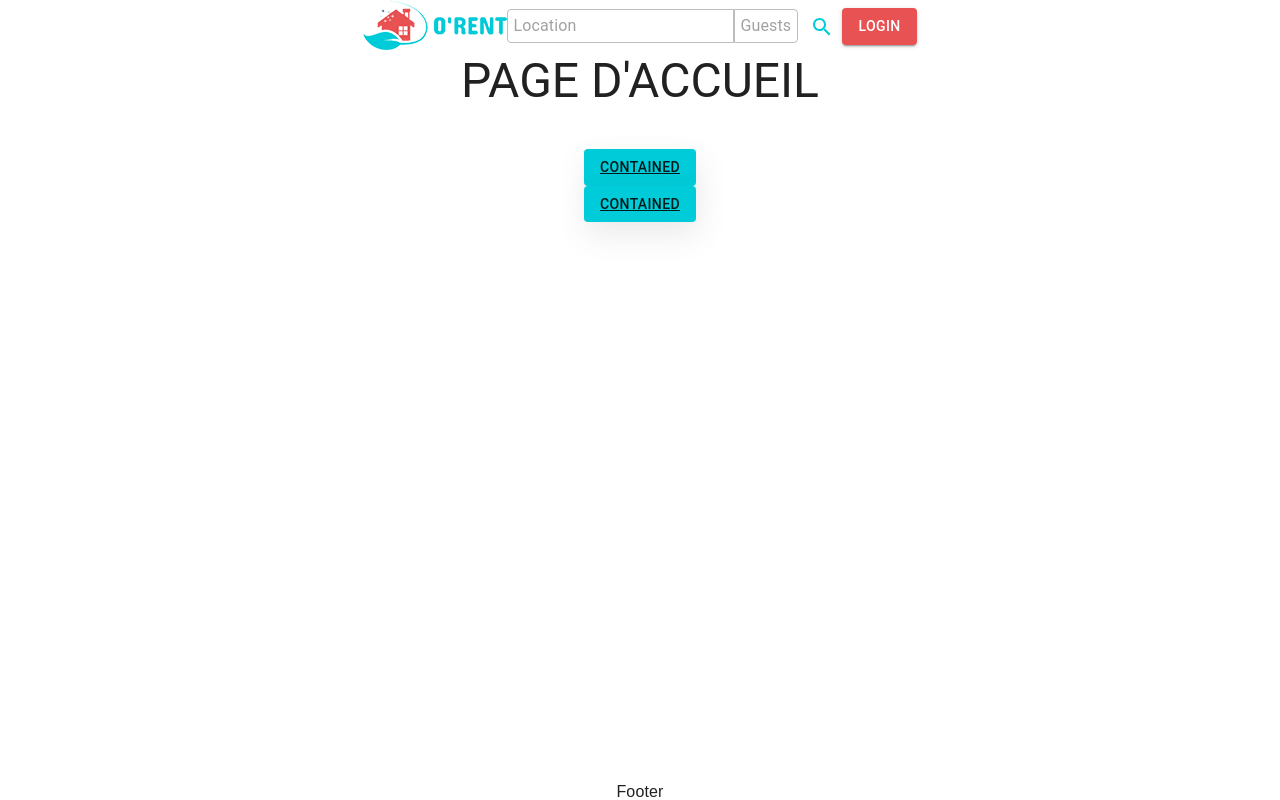
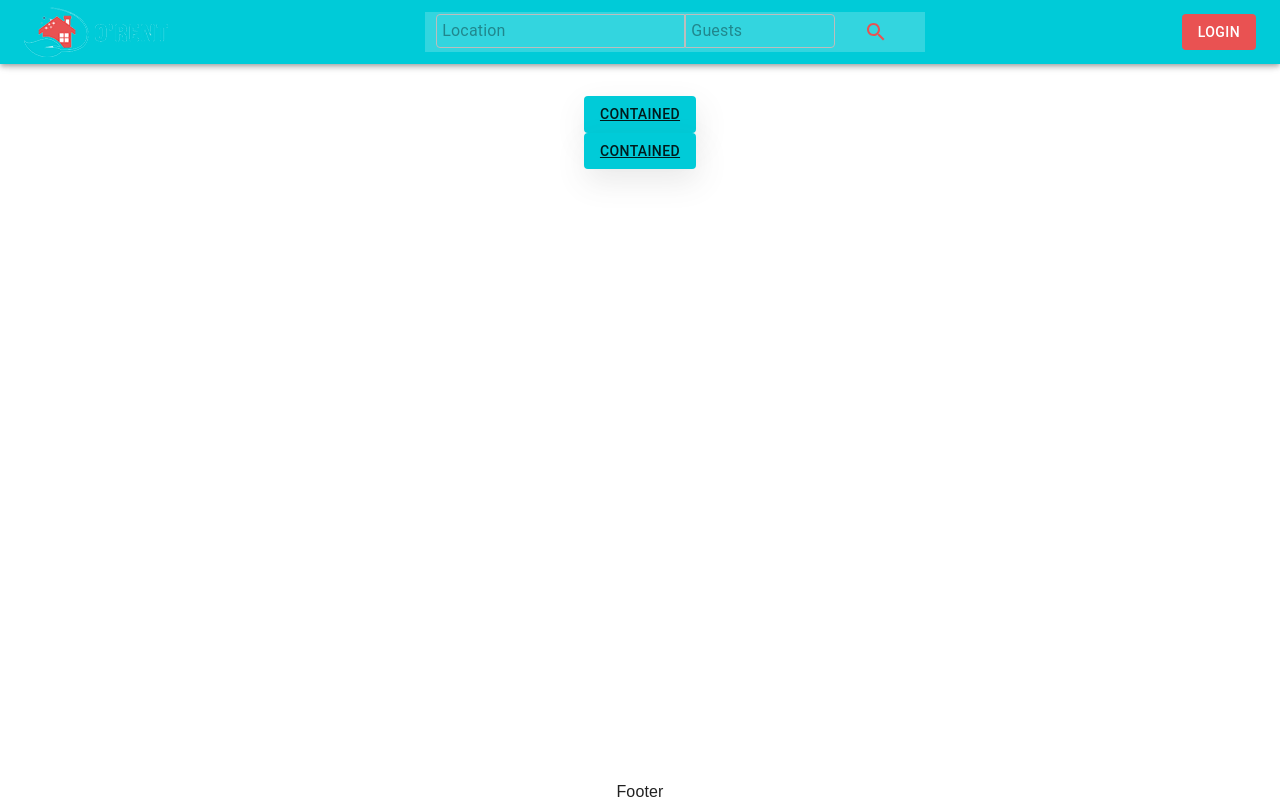
Before and after one commit to Candyfair/ORent, a React app in the folder FRONT/: page / in a window 1280 px wide. Built offline with nearby package versions, Linux system fonts and the light colour scheme.

Commit message:
Add MUI Navbar element

```diff
--- a/FRONT/src/components/NavBar/LoginButtons/index.js
+++ b/FRONT/src/components/NavBar/LoginButton/index.js
@@ -2,7 +2,7 @@
 // MaterialUI import
 import { Stack, Button } from '@mui/material';
 
-const Login = () => (
+const LoginButton = () => (
   <Stack
     alignItems="center"
     justifyContent="center"
@@ -10,10 +10,11 @@ const Login = () => (
     <Button
       variant="contained"
       color="secondary"
+      disableElevation
     >
       Login
     </Button>
   </Stack>
 );
 
-export default Login;
+export default LoginButton;
--- a/FRONT/src/components/NavBar/SearchBar/index.js
+++ b/FRONT/src/components/NavBar/SearchBar/index.js
@@ -6,19 +6,25 @@ import SearchIcon from '@mui/icons-material/Search';
 
 // MaterialUI theme import
 const useStyles = makeStyles((theme) => ({
+  search: {
+    backgroundColor: theme.palette.primary.light,
+    maxWidth: '500px',
+  },
   locationInput: {
     border: `1px solid ${theme.palette.grey[400]}`,
     borderRadius: `${theme.shape.borderRadius}px 0px 0px ${theme.shape.borderRadius}px`,
     paddingLeft: '5px',
+    width: '50%',
   },
   guestsInput: {
     border: `1px solid ${theme.palette.grey[400]}`,
     borderRadius: `0px ${theme.shape.borderRadius}px ${theme.shape.borderRadius}px 0px`,
     paddingLeft: '5px',
-    width: '4rem',
+    width: '30%',
   },
   searchButton: {
     marginLeft: 4,
+    width: '15%',
   },
 }
 ));
@@ -52,7 +58,7 @@ const SearchBar = () => {
         />
         {/* Search  icon */}
         <IconButton
-          color="primary"
+          color="secondary"
           className={classes.searchButton}
         >
           <SearchIcon />
--- a/FRONT/src/components/NavBar/index.js
+++ b/FRONT/src/components/NavBar/index.js
@@ -1,29 +1,63 @@
 // MaterialUI imports
-import { Grid } from '@mui/material/';
+import { Stack, AppBar, Toolbar } from '@mui/material/';
+import { makeStyles } from '@mui/styles';
 // === Imports
 import SearchBar from './SearchBar';
-import Login from './LoginButtons';
+import LoginButton from './LoginButton';
 import logo from '../../assets/images/logo.png';
 
-const NavBar = () => (
-  <Grid
-    display="flex"
-    direction="row"
-    alignItems="center"
-    justifyContent="center"
-  >
-    {/* Logo */}
-    <Grid item xs={2}>
-      <img src={logo} alt="Logo O'Rent" />
-    </Grid>
-    {/* Search bar component */}
-    <Grid item xs={8}>
-      <SearchBar />
-    </Grid>
-    {/* Login Component */}
-    <Grid item xs={2}>
-      <Login />
-    </Grid>
-  </Grid>
-);
-export default NavBar;
+const useStyles = makeStyles((theme) => ({
+  appbar: {
+    display: 'flex',
+  },
+  toolbar: {
+    justifyContent: 'space-between',
+  },
+}));
+
+// Exported component
+const Navbar = () => {
+
+  const classes = useStyles();
+
+  return (
+    <AppBar
+      position='fixed'
+      className={classes.appbar}
+    >
+      <Toolbar
+        className={classes.toolbar}
+      >
+        <img src={logo} alt="Logo O'Rent" />
+        <SearchBar />
+        <LoginButton />
+      </Toolbar>
+    </AppBar>
+  );
+};
+
+export default Navbar;
+
+
+// const NavBar = () => (
+//   <Grid
+//     display="flex"
+//     direction="row"
+//     alignItems="center"
+//     justifyContent="center"
+//   >
+//     {/* Logo */}
+//     <Grid item xs={2}>
+//       <img src={logo} alt="Logo O'Rent" />
+//     </Grid>
+//     {/* Search bar component */}
+//     <Grid item xs={8}>
+//       <SearchBar />
+//     </Grid>
+//     {/* Login Component */}
+//     <Grid item xs={2}>
+//       <Login />
+//     </Grid>
+//   </Grid>
+// );
+// export default NavBar;
```
